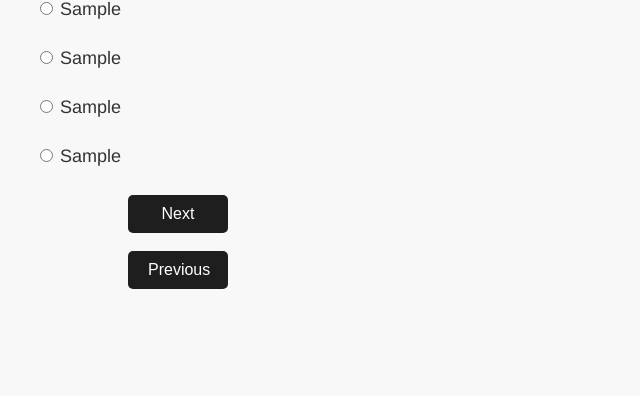
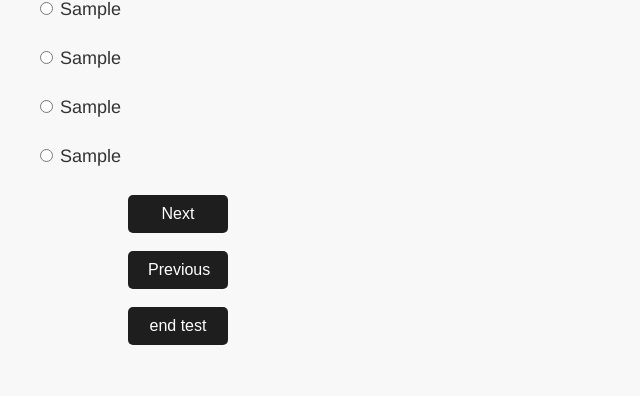
Before and after one commit to Aqib-Ansari/AI_Driven_Placement, a Flask app: template templates/quiz.html in a window 1280 px wide. Shown: the part 127-523 px from the top of the page, without its empty margins (0-640 px from the left). Run offline with Flask 3, Linux system fonts and the light colour scheme; the template is opened without the code that fills it: most values are stand-ins (such as "Sample title", 1, 10 or a date in 2020); parts of the project's set-up code (start-up, migrations or seed data) failed here and were passed over.

Commit message:
project submission

```diff
--- a/templates/quiz.html
+++ b/templates/quiz.html
@@ -113,7 +113,9 @@
         <br>
         <button type="submit">Next</button>
         <br>
-        <a href="/previous_question"><button>Previous</button></a>
+        <button><a href="/previous_question" style="text-decoration: none; color: #fff;" >Previous</a></button>
+        <br>
+        <button><a href="/end_test" style="text-decoration: none; color: #fff;">end test</a></button>
     </form>
 
     <!-- <script>
```
